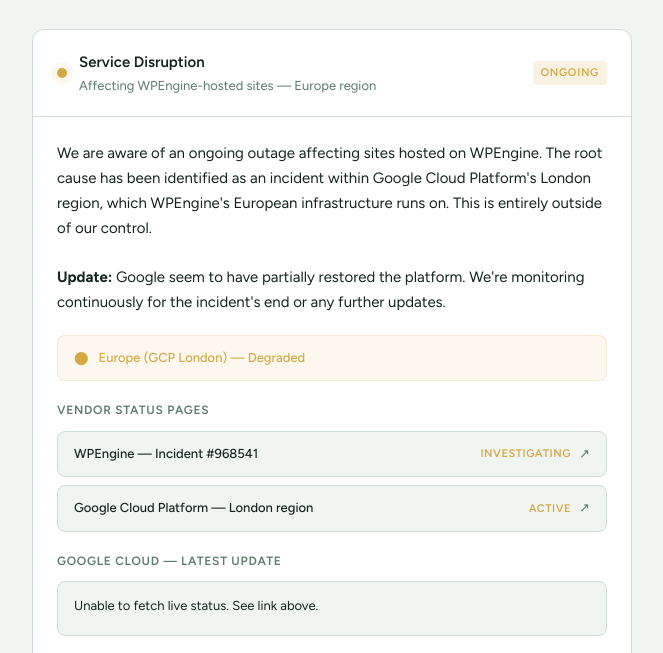
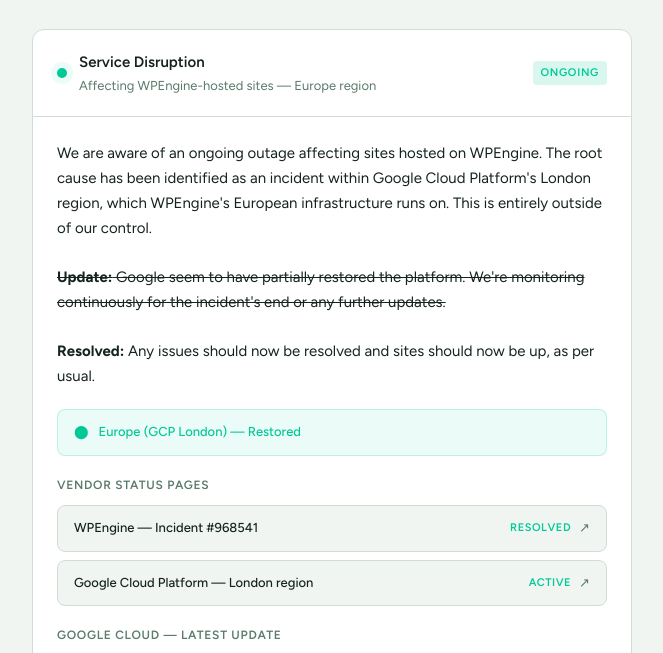
Before and after one commit to mkdo/downtime-status, a plain HTML site: page index.html in a window 1280 px wide. Shown: the part 93-746 px from the top of the page, without its empty margins (308-971 px from the left). Drawn offline with Linux system fonts and the light colour scheme; no server answers.

Commit message:
chore: update status to resolved

```diff
--- a/index.html
+++ b/index.html
@@ -106,14 +106,14 @@
 		height: 10px;
 		border-radius: 50%;
 		flex-shrink: 0;
-		background: var(--amber);
-		box-shadow: 0 0 0 3px color-mix(in srgb, var(--amber) 20%, transparent);
+		background: var(--teal);
+		box-shadow: 0 0 0 3px color-mix(in srgb, var(--teal) 20%, transparent);
 		animation: pulse 2s ease-in-out infinite;
 	}
 
 	@keyframes pulse {
-		0%, 100% { box-shadow: 0 0 0 3px color-mix(in srgb, var(--amber) 20%, transparent); }
-		50% { box-shadow: 0 0 0 6px color-mix(in srgb, var(--amber) 8%, transparent); }
+		0%, 100% { box-shadow: 0 0 0 3px color-mix(in srgb, var(--teal) 20%, transparent); }
+		50% { box-shadow: 0 0 0 6px color-mix(in srgb, var(--teal) 8%, transparent); }
 	}
 
 	.card-header-text {
@@ -141,8 +141,8 @@
 		text-transform: uppercase;
 		padding: 3px 8px;
 		border-radius: 4px;
-		background: color-mix(in srgb, var(--amber) 15%, transparent);
-		color: var(--amber);
+		background: color-mix(in srgb, var(--teal) 15%, transparent);
+		color: var(--teal);
 		flex-shrink: 0;
 	}
 
@@ -165,12 +165,12 @@
 		align-items: center;
 		gap: 10px;
 		padding: 12px 16px;
-		background: color-mix(in srgb, var(--amber) 8%, transparent);
-		border: 1px solid color-mix(in srgb, var(--amber) 20%, transparent);
+		background: color-mix(in srgb, var(--teal) 8%, transparent);
+		border: 1px solid color-mix(in srgb, var(--teal) 20%, transparent);
 		border-radius: 8px;
 		font-size: 13px;
 		font-weight: 500;
-		color: var(--amber);
+		color: var(--teal);
 	}
 
 	/* Provider section */
@@ -224,7 +224,7 @@
 		font-weight: 600;
 		letter-spacing: 0.05em;
 		text-transform: uppercase;
-		color: var(--amber);
+		color: var(--teal);
 		flex-shrink: 0;
 	}
 
@@ -311,12 +311,14 @@
 			<p class="summary">
 				We are aware of an ongoing outage affecting sites hosted on WPEngine. The root cause has been identified as an incident within Google Cloud Platform's London region, which WPEngine's European infrastructure runs on. This is entirely outside of our control.
 				<br><br>
-				<strong>Update:</strong> Google seem to have partially restored the platform. We're monitoring continuously for the incident's end or any further updates.
+				<s><strong>Update:</strong> Google seem to have partially restored the platform. We're monitoring continuously for the incident's end or any further updates.</s>
+				<br><br>
+				<strong>Resolved:</strong> Any issues should now be resolved and sites should now be up, as per usual.
 			</p>
 
 			<div class="region-row">
 				<span>⬤</span>
-				Europe (GCP London) — Degraded
+				Europe (GCP London) — Restored
 			</div>
 
 			<div class="providers">
@@ -324,7 +326,7 @@
 				<div class="provider-links">
 					<a class="provider-link" href="https://wpenginestatus.com/incidents/968541" target="_blank" rel="noopener">
 						<span class="provider-link-name">WPEngine — Incident #968541</span>
-						<span class="provider-link-status">Investigating</span>
+						<span class="provider-link-status">Resolved</span>
 						<span class="provider-link-arrow">↗</span>
 					</a>
 					<a class="provider-link" href="https://status.cloud.google.com/incidents/Xs2XTHzAVC9YnafnPyzj" target="_blank" rel="noopener">
```
